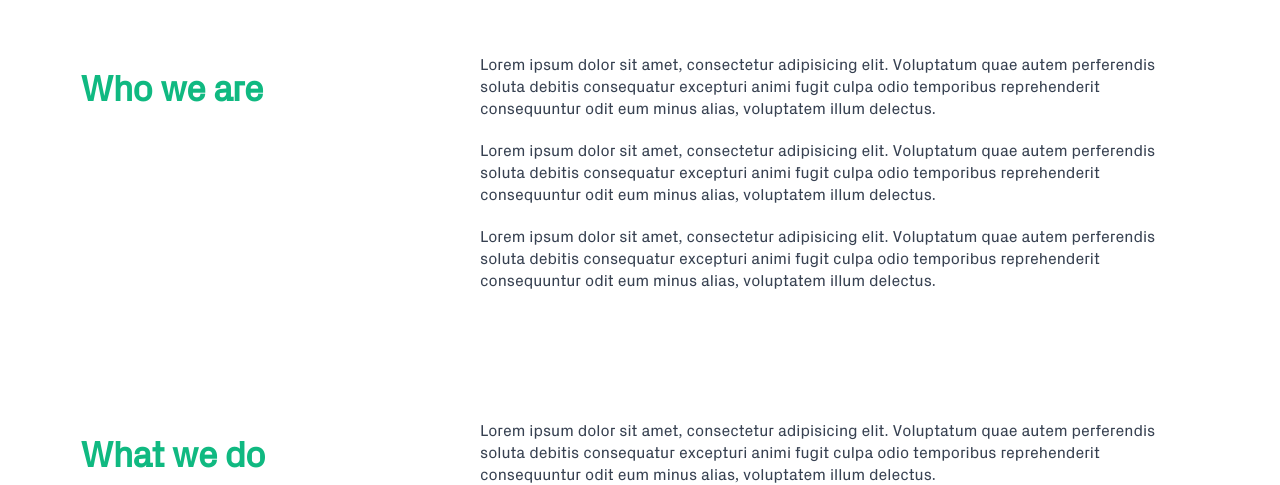
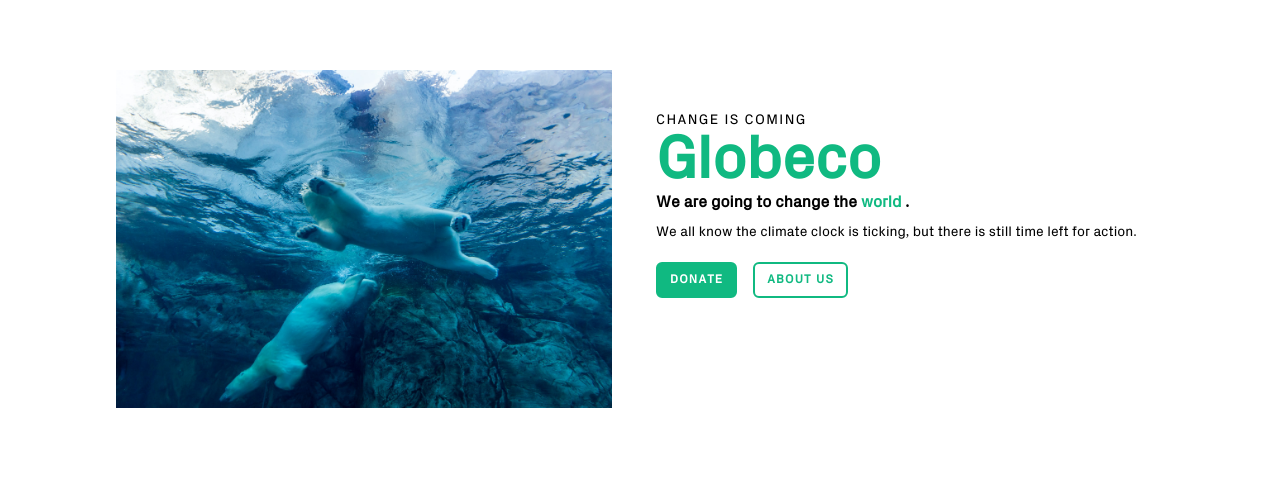
Before and after one commit to cal-dev-lab/globeco-nextjs, a Next.js app: page / in a window 1280 px wide. Shown: the part 916-1401 px from the top of the page. Built offline with nearby package versions, Linux system fonts and the light colour scheme.

Commit message:
Added image and added a welcome header section

```diff
--- /dev/null
+++ b/components/WelcomeHeader.js
@@ -0,0 +1,57 @@
+import Image from "next/image";
+
+const WelcomeHeader = () => {
+  return (
+    <div data-aos="fade-up" className="flex mx-auto max-w-6xl md:mt-24">
+      <ul className="grid grid-cols-1 gap-8 md:grid-cols-2 px-10 md:gap-8">
+        {/* Practical */}
+        <li className="md:text-center items-center rounded-lg md:h-full h-full px-3">
+          <Image
+            src="/media/eva-blue-wmdVFw9ubKs-unsplash.jpg"
+            alt="Man"
+            className="object-cover"
+            width="2400"
+            height="1634"
+          />
+        </li>
+        {/* Reliable */}
+        <li className="justify-center align-items mt-1 items-center h-full">
+          <p className="pt-9 text-left uppercase tracking-widest text-sm font-light">
+            CHANGE IS COMING
+          </p>
+          <h1 className="text-green-500 text-6xl  text-left font-bold">
+            Globeco
+          </h1>
+          <a href="/#" className="font-semibold">
+            We are going to change the{" "}
+            <a href="/#" className="hover:underline text-green-500">
+              world
+            </a>{" "}
+            .
+          </a>
+          <p className="text-sm mt-2 font-light mb-4 md:mb-0">
+            We all know the climate clock is ticking, but there is still time
+            left for action. <br />
+            <br />
+          </p>
+          <div className="flex">
+            <div className="space-x-4">
+              <a href="/#">
+                <button className="text-xs md:text-md py-2 border-2 border-green-500 px-3 rounded-md font-bold bg-green-500 tracking-widest text-white uppercase mb-0 hover:text-green-500 hover:bg-white transition duration-300">
+                  Donate
+                </button>
+              </a>
+              <a href="/#">
+                <button className="text-xs md:text-md py-2 px-3 rounded-md font-bold border-2 border-green-500 tracking-widest text-green-500 uppercase mb-0 hover:bg-green-500 hover:text-white transition duration-300">
+                  About us
+                </button>
+              </a>
+            </div>
+          </div>
+        </li>
+      </ul>
+    </div>
+  );
+};
+
+export default WelcomeHeader;
--- a/pages/index.js
+++ b/pages/index.js
@@ -2,6 +2,7 @@ import Head from "next/head";
 import Navbar from "../components/Navbar";
 import Hero from "../components/Hero";
 import AboutUs from "../components/AboutUs";
+import WelcomeHeader from "../components/WelcomeHeader";
 
 export default function Home() {
   return (
@@ -23,6 +24,7 @@ export default function Home() {
       </Head>
       <Hero />
       <Navbar />
+      <WelcomeHeader />
       <AboutUs />
     </div>
   );
```
Also changed, not shown: public/media/eva-blue-wmdVFw9ubKs-unsplash.jpg (added).
